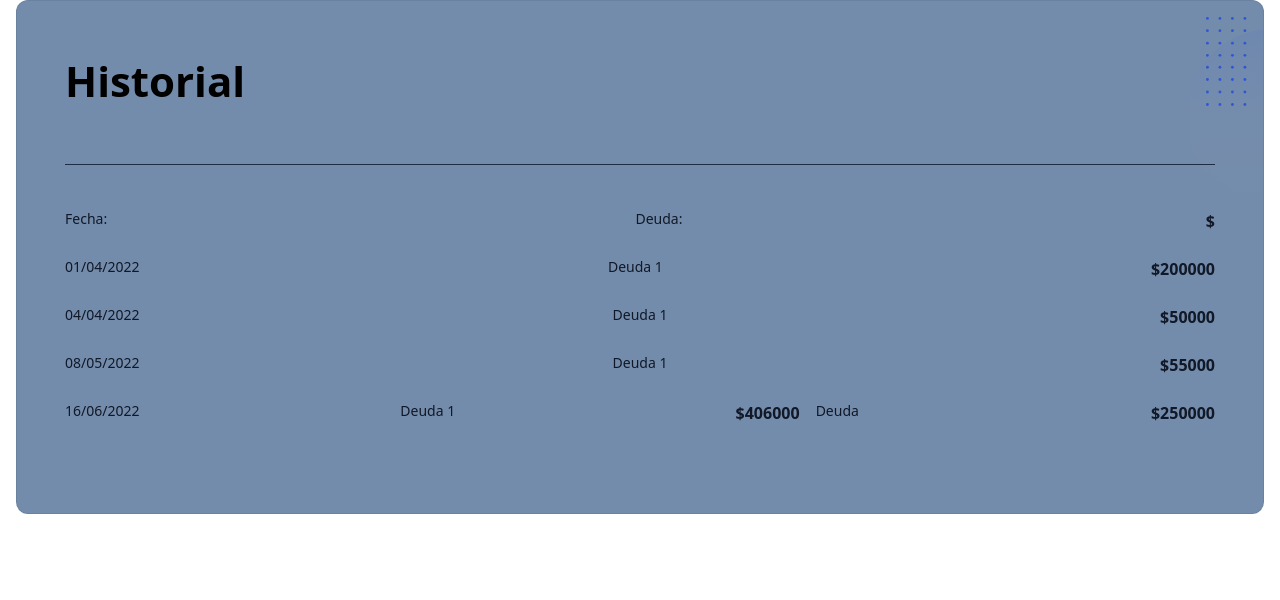
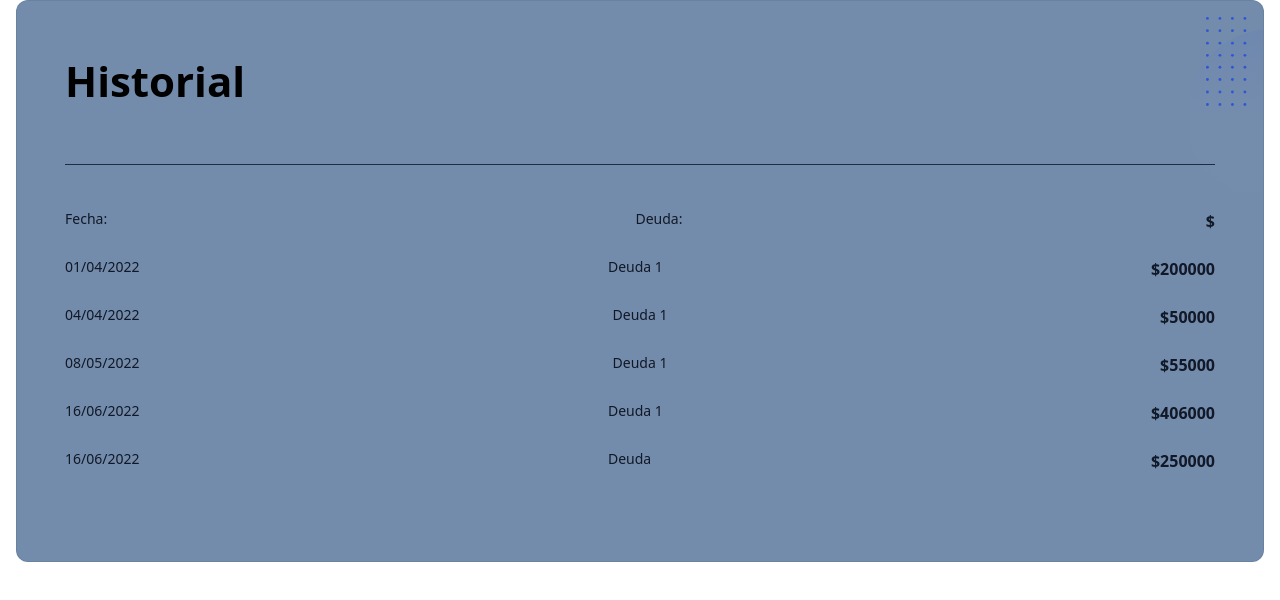
Before and after one commit to Marclap/deuda-ernesto, a Next.js app: page /components/Historial in a window 1280 px wide. Shown: the top 600 px of the page. Built offline with nearby package versions, Linux system fonts and the light colour scheme.

Commit message:
Pago 250000

```diff
--- a/src/pages/components/Historial.js
+++ b/src/pages/components/Historial.js
@@ -91,6 +91,15 @@ export default function Historial() {
                                     </div>
                                     <div className="inline-flex items-center text-base font-semibold text-gray-900">
                                         $406000
+                                    </div>
+                                </div>
+                            </li>
+                            <li className="py-3">
+                                <div className="flex space-x-4">
+                                    <div className="flex-1 min-w-0">
+                                        <p className="text-sm font-medium text-gray-900 truncate">
+                                            16/06/2022
+                                        </p>
                                     </div>
                                     <div className="flex-1 min-w-0">
                                         <p className="text-sm font-medium text-gray-900 truncate">
--- a/src/pages/index.js
+++ b/src/pages/index.js
@@ -40,7 +40,7 @@ export default function Home() {
                         />
                         <Card
                             titulo={'Deuda total'}
-                            precio={valores.deuda1 + valores.deuda2}
+                            precio={valores.deuda2}
                             fecha={''}
                             fechaUltimoPago={''}
                             valorUltimoPago={''}
```
